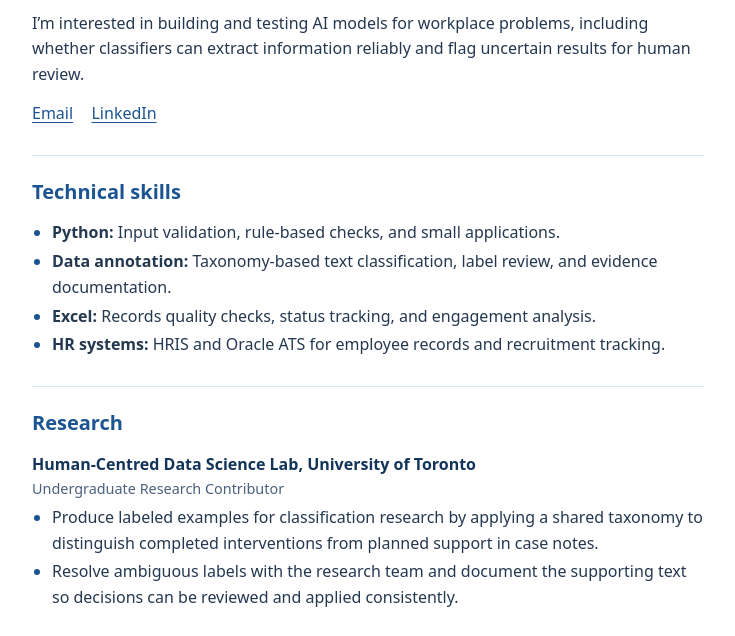
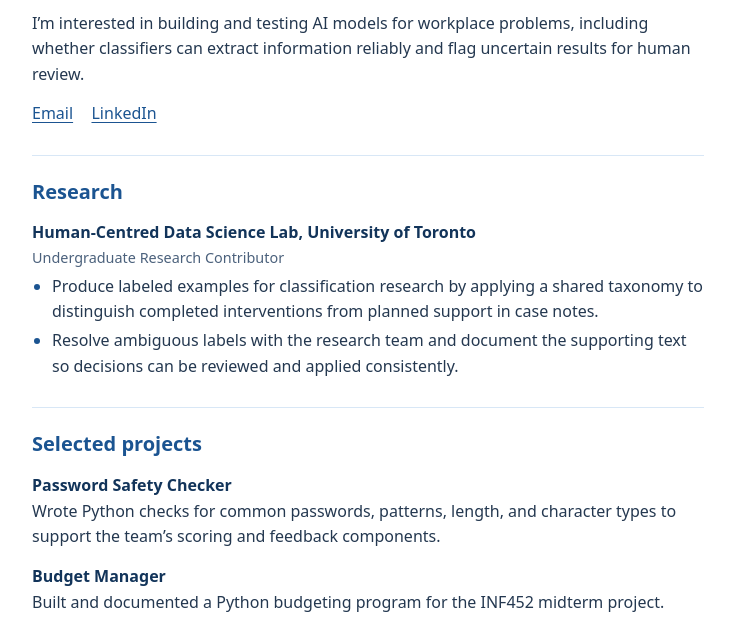
Before and after one commit to Stella-Wu-HUB/portfolio, a plain HTML site: page index.html in a window 1280 px wide. Shown: the part 163-799 px from the top of the page, without its empty margins (272-1007 px from the left). Drawn offline with Linux system fonts and the light colour scheme.

Commit message:
Remove standalone technical skills section

```diff
--- a/index.html
+++ b/index.html
@@ -50,15 +50,6 @@
     </nav>
   </header>
   <main>
-    <section aria-labelledby="skills">
-      <h2 id="skills">Technical skills</h2>
-      <ul>
-        <li><strong>Python:</strong> Input validation, rule-based checks, and small applications.</li>
-        <li><strong>Data annotation:</strong> Taxonomy-based text classification, label review, and evidence documentation.</li>
-        <li><strong>Excel:</strong> Records quality checks, status tracking, and engagement analysis.</li>
-        <li><strong>HR systems:</strong> HRIS and Oracle ATS for employee records and recruitment tracking.</li>
-      </ul>
-    </section>
     <section aria-labelledby="research">
       <h2 id="research">Research</h2>
       <article>
```
